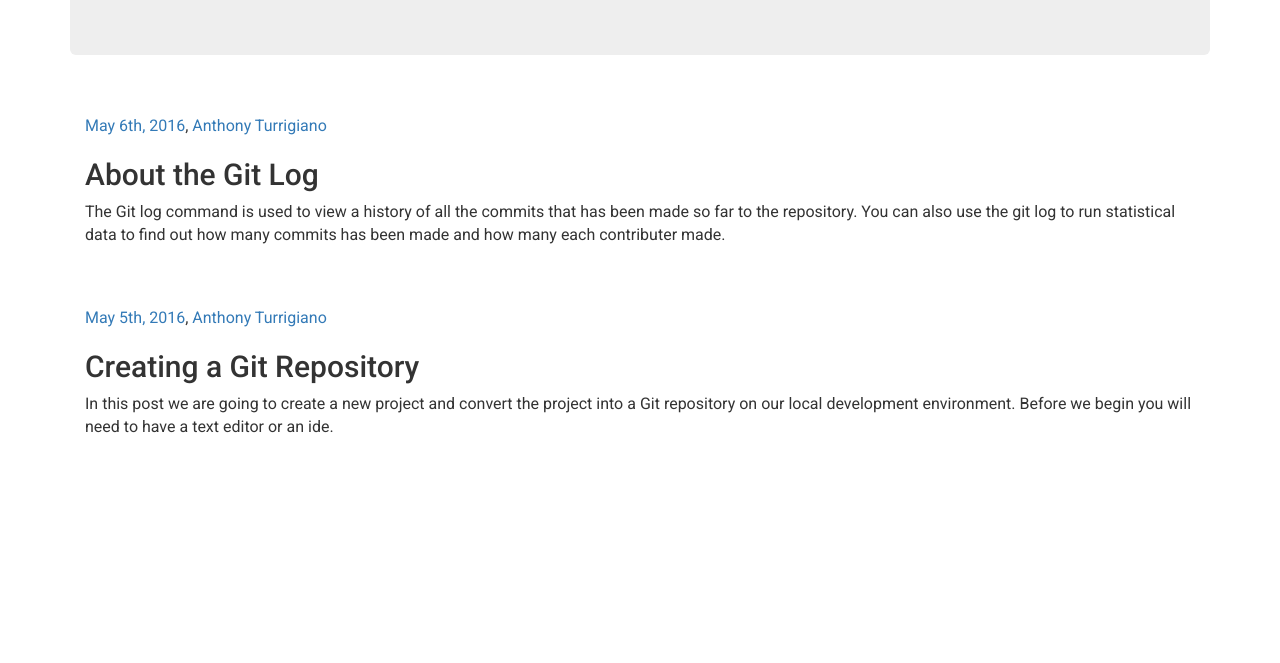
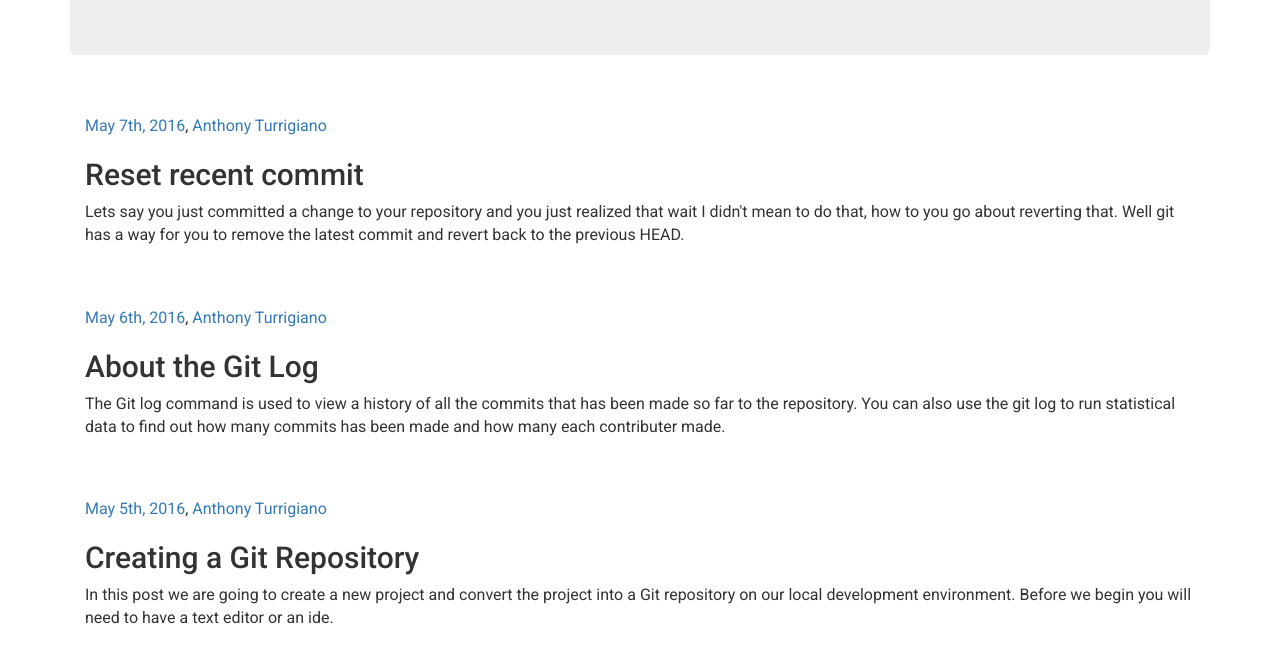
Before and after one commit to AnthonyTurrigiano/gitwithme, a website: page index.html in a window 1280 px wide. Shown: the part 265-928 px from the top of the page. Before the commit the page ends 800 px from the top, so only its background shows below. Drawn offline with nearby package versions, Linux system fonts and the light colour scheme.

Commit message:
added 3rd post to index.html file

```diff
--- a/index.html
+++ b/index.html
@@ -39,6 +39,21 @@
 							<article class="article clearfix" role="article">
 								<footer class="article-meta">
 									<p>
+										<span class="article-post-date muted"><a href="#" title="Article Post Date"><time datetime="20160731">May 7th, 2016</time></a></span>,
+										<span class="article-author"><a href="#" title="Article Author" rel="author">Anthony Turrigiano</a></span>
+									</p>
+								</footer>
+								<header class="article-banner">
+									<h2 class="article-title .h2">Reset recent commit</h2>
+								</header>
+								<div class="article-excerpt clearfix">
+									<p>Lets say you just committed a change to your repository and you just realized that wait I didn't mean to do that, how to you go about reverting that. Well git has
+									a way for you to remove the latest commit and revert back to the previous HEAD.</p>
+								</div>
+							</article>
+							<article class="article clearfix" role="article">
+								<footer class="article-meta">
+									<p>
 										<span class="article-post-date muted"><a href="#" title="Article Post Date"><time datetime="20160631">May 6th, 2016</time></a></span>,
 										<span class="article-author"><a href="#" title="Article Author" rel="author">Anthony Turrigiano</a></span>
 									</p>
```
